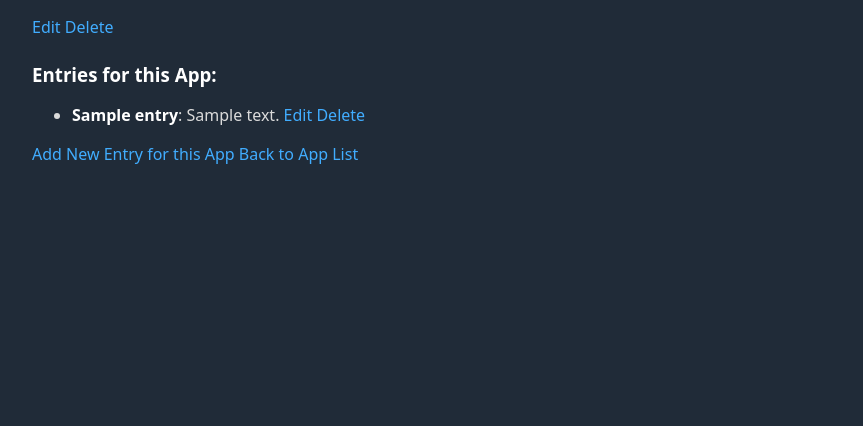
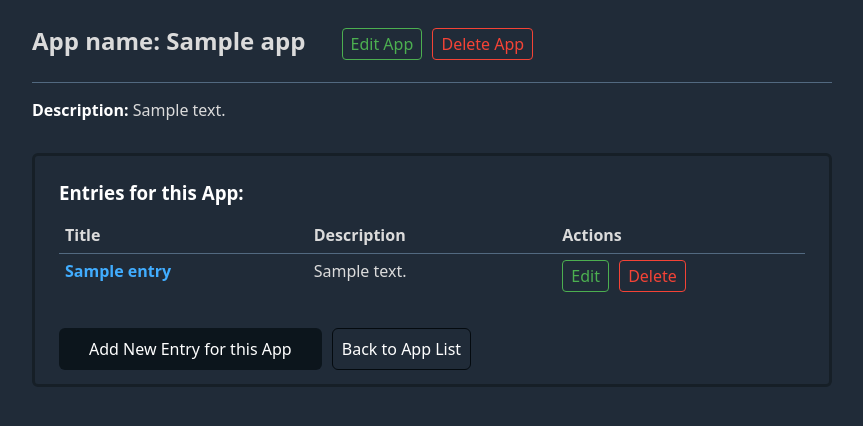
Before and after one commit to bartlomiej-aleksiejczyk/DevDossier, a Django app: page /app/1/ in a window 1280 px wide. Shown: the part 74-500 px from the top of the page, without its empty margins (208-1071 px from the left). Run offline with Django 4.2, Linux system fonts and the light colour scheme; tables that the repository leaves empty hold one stand-in row (values such as "Sample post"); some libraries are stand-ins or nearby versions.

Commit message:
Change appearance of app_detail

```diff
--- a/tracker/templates/app/app_detail.html
+++ b/tracker/templates/app/app_detail.html
@@ -1,24 +1,73 @@
 {% extends "base.html" %}
+{% block extra_css %}
+{% endblock %}
 
 {% block content %}
-    <a href="{% url 'app_edit' app.pk %}">Edit</a>
-    <a href="{% url 'app_delete' app.pk %}" onclick="return confirm('Are you sure you want to delete this app?');">Delete</a>
 
-    <h3>Entries for this App:</h3>
-    <ul>
-        {% for entry in entries %}
-            <li>
-                <strong>{{ entry.title }}</strong>: {{ entry.description }}
-                {% if app.pk and entry.pk%}
-                    <a href="{% url 'entry_edit' app.pk entry.pk %}">Edit</a>
-                    <a href="{% url 'entry_delete' app.pk entry.pk %}"
-                       onclick="return confirm('Are you sure you want to delete this entry?');">Delete</a>
-                {% endif %}
-            </li>
-        {% endfor %}
-    </ul>
-
-    <a href="{% url 'entry_create_for_app' app.pk %}">Add New Entry for this App</a>
-    <a href="{% url 'app_list' %}">Back to App List</a>
-
+    <div class="spacer-mid">
+        <span class="typography-primary">App name: {{ app.name }}</span>
+        <form class="form-inline" method="get" action="{% url 'app_edit' app.pk %}">
+            <button class="action-link edit" type="submit">Edit App</button>
+        </form>
+        <form class="form-inline" method="post" action="{% url 'app_delete' app.pk %}">
+            {% csrf_token %}
+            <form class="form-inline" method="post"
+                  action="{% url 'app_delete' app.pk %}">
+                {% csrf_token %}
+                <button class="action-link delete" type="submit"
+                        onclick="return confirm('Are you sure you want to delete this app?');">
+                    Delete App
+                </button>
+            </form>
+        </form>
+    </div>
+    <hr/>
+    <div class="typography-secondary">
+        <strong>Description: </strong>
+        <span>{{ app.description }}</span>
+    </div>
+    <div class="separate">
+        <h3>Entries for this App:</h3>
+        <table>
+            <thead>
+            <tr>
+                <th>Title</th>
+                <th>Description</th>
+                <th>Actions</th>
+            </tr>
+            </thead>
+            <tbody>
+            {% for entry in entries %}
+                <tr>
+                    <td><strong>
+                        <a href="{% url 'entry_detail' app.pk entry.pk %}">
+                            {{ entry.title }}
+                        </a>
+                    </strong></td>
+                    <td>{{ entry.description }}</td>
+                    <td>
+                        {% if app.pk and entry.pk %}
+                            <form class="form-inline" method="get" action="{% url 'entry_edit' app.pk entry.pk %}">
+                                <button class="action-link edit" type="submit">Edit</button>
+                            </form>
+                            <form class="form-inline" method="post" action="{% url 'entry_delete' app.pk entry.pk %}">
+                                {% csrf_token %}
+                                <form class="form-inline" method="post"
+                                      action="{% url 'entry_delete' app.pk entry.pk %}">
+                                    {% csrf_token %}
+                                    <button class="action-link delete" type="submit"
+                                            onclick="return confirm('Are you sure you want to delete this entry?');">
+                                        Delete
+                                    </button>
+                                </form>
+                            </form>
+                        {% endif %}
+                    </td>
+                </tr>
+            {% endfor %}
+            </tbody>
+        </table>
+        <button onclick="location.href='{% url 'entry_create_for_app' app.pk %}';">Add New Entry for this App</button>
+        <a class="secondary-button" href="{% url 'app_list' %}">Back to App List</a>
+    </div>
 {% endblock %}
```
